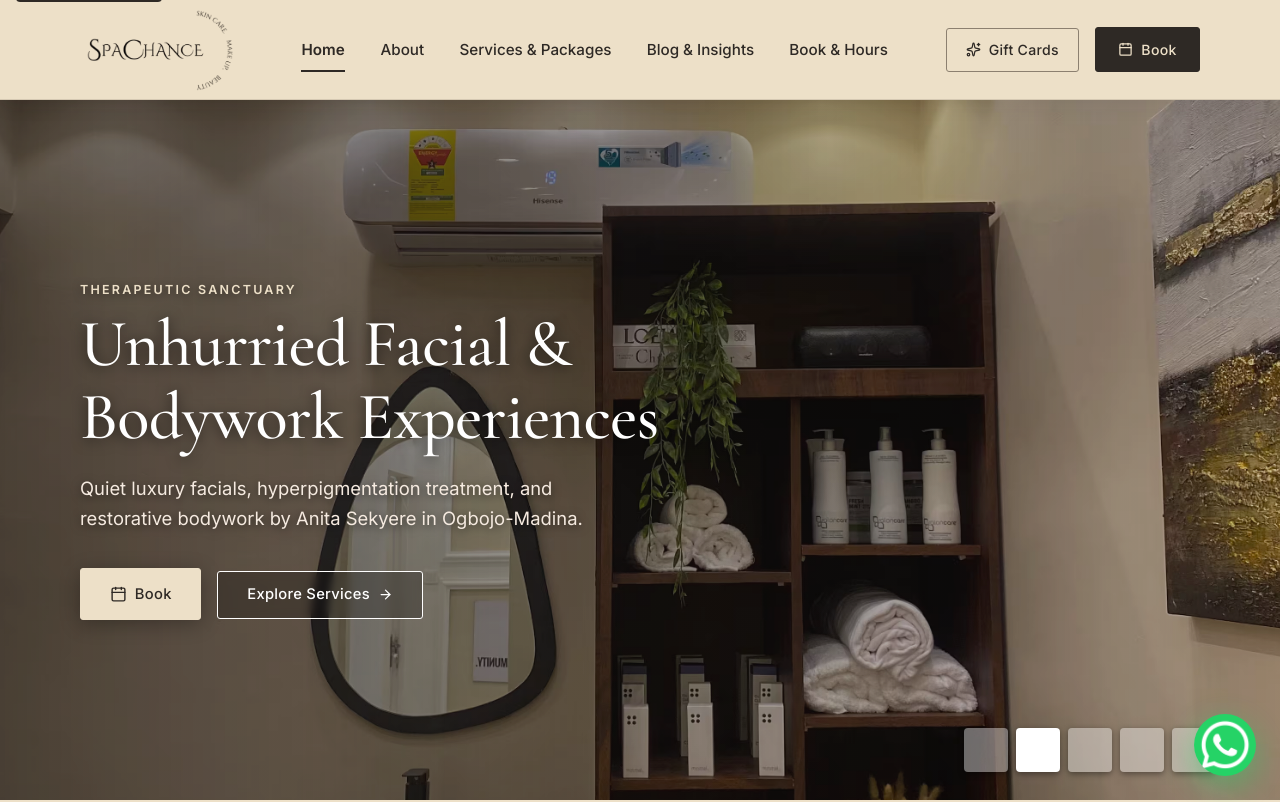
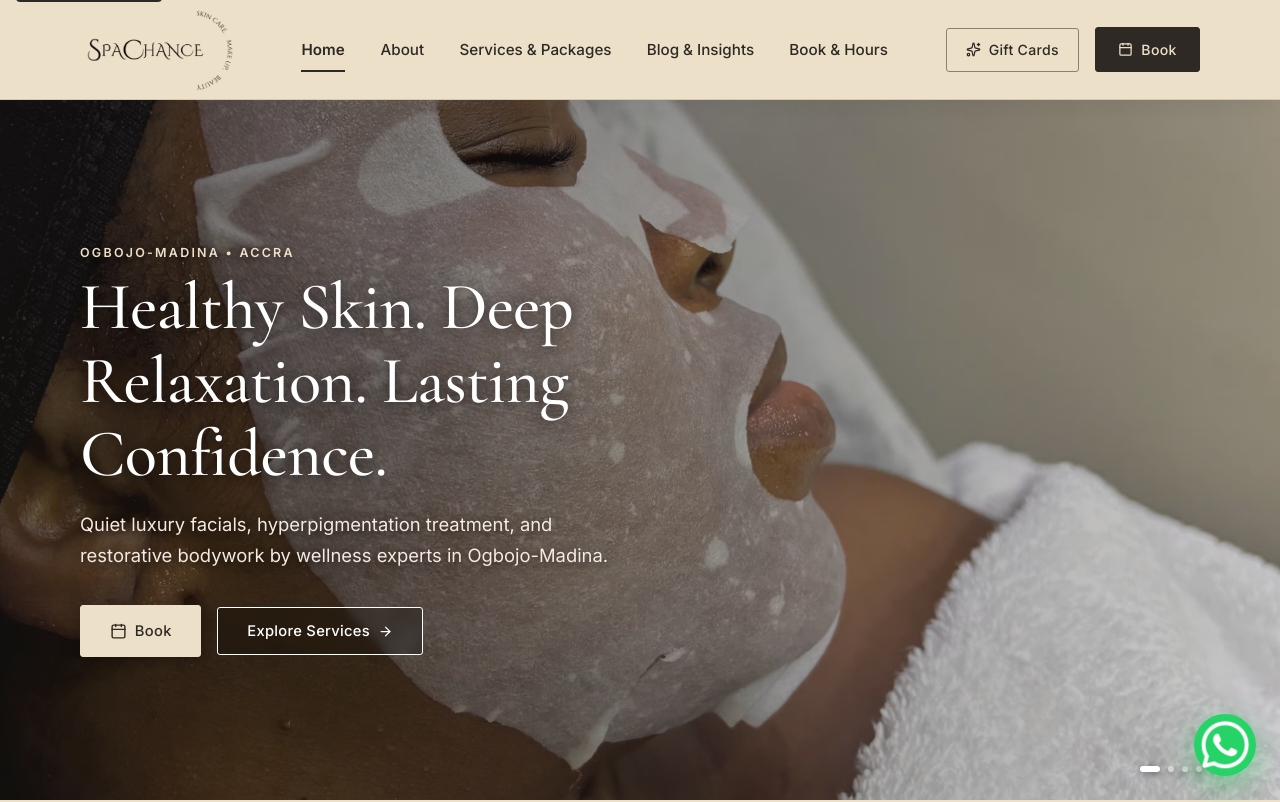
Before and after one commit to Rosemond-kay/SpaChance, a React (Vite) app: page / in a window 1280 px wide. Shown: the top 802 px of the page. Built offline with nearby package versions, Linux system fonts and the light colour scheme.

Commit message:
emoji and hero page fixes

```diff
--- a/src/data/spachanceData.js
+++ b/src/data/spachanceData.js
@@ -280,6 +280,20 @@ export const SERVICES_CATALOG = [
         ),
       },
       {
+        id: "facial-5",
+        title:
+          "Barrier Repair Facial (3 sessions with aftercare skincare products)",
+        badge: "Consultation Required",
+        duration: "6h 15m (3 sessions)",
+        price: "Expert recommendation needed before booking",
+        description:
+          "A barrier repair facial is a restorative treatment aimed at repairing and fortifying the skin's natural barrier, providing relief from dryness, sensitivity, and irritation. Requires consultation and skin analysis before booking.",
+        whatsappUrl: buildWhatsAppBookingUrl(
+          "Barrier Repair Facial (3 sessions + aftercare products)",
+          "Expert recommendation needed before booking",
+        ),
+      },
+      {
         id: "facial-1",
         title: "Acne Treatment Facial (2 treatments & aftercare skincare products)",
         popular: true,
@@ -301,20 +315,7 @@ export const SERVICES_CATALOG = [
           "Expert recommendation needed before booking",
         ),
       },
-      {
-        id: "facial-5",
-        title:
-          "Barrier Repair Facial (3 sessions with aftercare skincare products)",
-        badge: "Consultation Required",
-        duration: "6h 15m (3 sessions)",
-        price: "Expert recommendation needed before booking",
-        description:
-          "A barrier repair facial is a restorative treatment aimed at repairing and fortifying the skin's natural barrier, providing relief from dryness, sensitivity, and irritation. Requires consultation and skin analysis before booking.",
-        whatsappUrl: buildWhatsAppBookingUrl(
-          "Barrier Repair Facial (3 sessions + aftercare products)",
-          "Expert recommendation needed before booking",
-        ),
-      },
+
 
       {
         id: "microneedling-menu",
--- a/src/pages/HomePage.jsx
+++ b/src/pages/HomePage.jsx
@@ -29,11 +29,11 @@ export default function HomePage({
   const [currentSlide, setCurrentSlide] = useState(0);
   const [testimonialIdx, setTestimonialIdx] = useState(0);
 
-  // Auto-rotate hero slider
+  // Auto-rotate hero slider (slower, luxurious pace)
   useEffect(() => {
     const timer = setInterval(() => {
       setCurrentSlide((prev) => (prev + 1) % HERO_SLIDES.length);
-    }, 6000);
+    }, 8500);
     return () => clearInterval(timer);
   }, []);
 
@@ -67,7 +67,7 @@ export default function HomePage({
               position: "absolute",
               inset: 0,
               opacity: currentSlide === index ? 0.88 : 0,
-              transition: "opacity 1200ms cubic-bezier(0.22, 1, 0.36, 1)",
+              transition: "opacity 2000ms cubic-bezier(0.22, 1, 0.36, 1)",
               zIndex: currentSlide === index ? 1 : 0,
             }}
           >
@@ -79,7 +79,7 @@ export default function HomePage({
                 height: "100%",
                 objectFit: "cover",
                 transform: currentSlide === index ? "scale(1.03)" : "scale(1)",
-                transition: "transform 7000ms cubic-bezier(0.22, 1, 0.36, 1)",
+                transition: "transform 9000ms cubic-bezier(0.22, 1, 0.36, 1)",
               }}
             />
             {/* Softened Dark Overlay */}
@@ -130,7 +130,7 @@ export default function HomePage({
               }}
             >
               Quiet luxury facials, hyperpigmentation treatment, and restorative
-              bodywork by Anita Sekyere in Ogbojo-Madina.
+              bodywork by wellness experts in Ogbojo-Madina.
             </p>
 
             <div
@@ -182,6 +182,7 @@ export default function HomePage({
             right: "5%",
             zIndex: 3,
             display: "flex",
+            alignItems: "center",
             gap: "0.5rem",
           }}
         >
@@ -190,14 +191,17 @@ export default function HomePage({
               key={i}
               onClick={() => setCurrentSlide(i)}
               style={{
-                width: currentSlide === i ? "24px" : "8px",
-                height: "8px",
-                borderRadius: "4px",
+                width: currentSlide === i ? "20px" : "6px",
+                height: "6px",
+                minWidth: 0,
+                minHeight: 0,
+                padding: 0,
+                borderRadius: currentSlide === i ? "3px" : "50%",
                 backgroundColor:
                   currentSlide === i ? "#ffffff" : "rgba(255, 255, 255, 0.4)",
                 border: "none",
                 cursor: "pointer",
-                transition: "all 400ms ease",
+                transition: "all 400ms cubic-bezier(0.22, 1, 0.36, 1)",
                 boxShadow: "0 2px 6px rgba(0,0,0,0.4)",
               }}
               aria-label={`Slide ${i + 1}`}
@@ -262,7 +266,7 @@ export default function HomePage({
             className="section-header center"
             style={{ marginBottom: "2.5rem" }}
           >
-            <span className="tag-subtitle">⭐ Most Popular</span>
+            <span className="tag-subtitle">Most Popular</span>
             <h2>Curated Spa Packages</h2>
             <p>
               Complete mind and body resets designed to restore skin barrier
@@ -703,22 +707,25 @@ export default function HomePage({
               <ChevronLeft size={20} />
             </button>
 
-            <div style={{ display: "flex", gap: "0.4rem" }}>
+            <div style={{ display: "flex", gap: "0.4rem", alignItems: "center" }}>
               {TESTIMONIALS.map((_, i) => (
                 <button
                   key={i}
                   onClick={() => setTestimonialIdx(i)}
                   style={{
-                    width: testimonialIdx === i ? "20px" : "8px",
-                    height: "8px",
-                    borderRadius: "4px",
+                    width: testimonialIdx === i ? "18px" : "6px",
+                    height: "6px",
+                    minWidth: 0,
+                    minHeight: 0,
+                    padding: 0,
+                    borderRadius: testimonialIdx === i ? "3px" : "50%",
                     backgroundColor:
                       testimonialIdx === i
                         ? "#c68a2c"
                         : "rgba(237, 224, 200, 0.3)",
                     border: "none",
                     cursor: "pointer",
-                    transition: "all 300ms ease",
+                    transition: "all 300ms cubic-bezier(0.22, 1, 0.36, 1)",
                   }}
                   aria-label={`Review ${i + 1}`}
                 />
```
